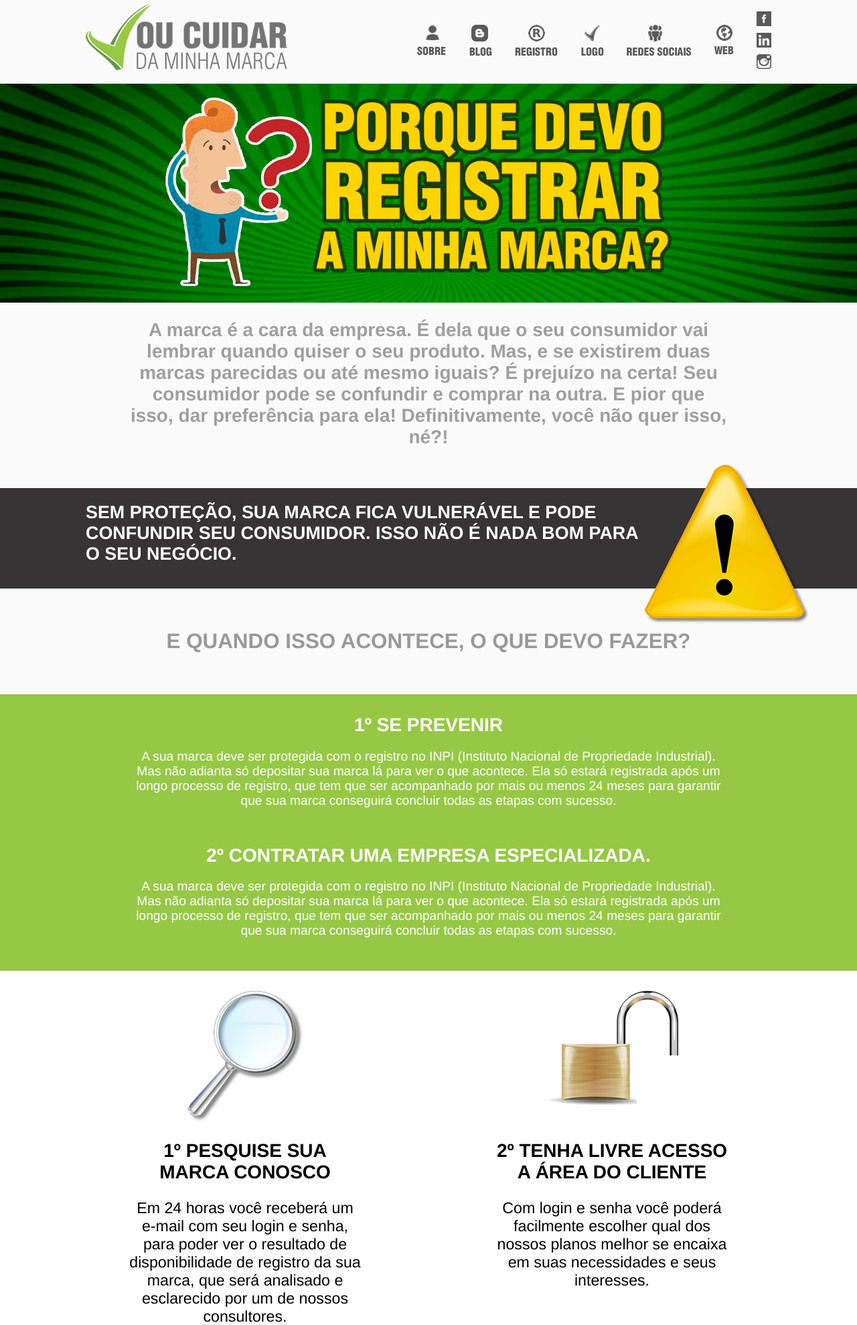
After one commit to venturalp/VouCuidarDaMinhaMarca, a PHP site: page /registro.php in a window 1280 px wide. The commit adds this page. Shown: the top 1979 px of the page at 67% size. Run offline with PHP 8.4, Linux system fonts and the light colour scheme.

Commit message:
Página Registro

```diff
--- a/footer.html
+++ b/footer.html
@@ -16,7 +16,7 @@
                         <ul>
                             <a href="sobre.php"><li>SOBRE</li></a>
                             <a href="#"><li>BLOG</li></a>
-                            <a href="#"><li>REGISTRO</li></a>
+                            <a href="registro.php"><li>REGISTRO</li></a>
                             <a href="#"><li>LOGO</li></a>
                             <a href="#"><li>REDES SOCIAIS</li></a>
                             <a href="#"><li>WEB</li></a>
--- a/header.html
+++ b/header.html
@@ -27,7 +27,7 @@
                 <nav class="icons">
                     <a href="sobre.php"><img src="images/bt_sobre.png"/></a>
                     <img src="images/bt_blog.png"/>
-                    <img src="images/bt_registro.png"/>
+                    <a href="registro.php"><img src="images/bt_registro.png"/></a>
                     <img src="images/bt_logo.png"/>
                     <img src="images/bt_social_media.png"/>
                     <img src="images/bt_web.png"/>
@@ -46,7 +46,7 @@
             <div class="gr-mobi-menu">
                 <a href="sobre.php"><img src="images/bt_sobre_m.png"/></a>
                 <a href="http://blog_.com"><img src="images/bt_blog_m.png"/></a>
-                <a href="http://registro.com"><img src="images/bt_registro_m.png"/></a>
+                <a href="registro.php"><img src="images/bt_registro_m.png"/></a>
                 <a href="http://logo.com"><img src="images/bt_logo_m.png"/></a>
                 <a href="http://social_media.com"><img src="images/bt_social_media_m.png"/></a>
                 <a href="http://web.com"><img src="images/bt_web_m.png"/></a>
--- /dev/null
+++ b/registro.php
@@ -0,0 +1,62 @@
+<?php include("header.html") ?>
+<img class="banner" src="images/banner_registro.png"/>
+<article class="registro1">
+    <p class="cinza">A marca é a cara da empresa. É dela que o seu consumidor vai lembrar quando quiser o seu produto. Mas, e se existirem duas marcas parecidas ou até mesmo iguais? É prejuízo na certa! Seu consumidor pode se confundir e comprar na outra. E pior que isso, dar preferência para ela! Definitivamente, você não quer isso, né?!</p>
+</article>
+<article class="registro2">
+    <div class="registro-alerta">
+        <p>SEM PROTEÇÃO, SUA MARCA FICA VULNERÁVEL E PODE CONFUNDIR SEU CONSUMIDOR. ISSO NÃO É NADA BOM PARA O SEU NEGÓCIO. </p>
+    </div>
+</article>
+<article class="registro3">
+    <p>E QUANDO ISSO ACONTECE, O QUE DEVO FAZER?</p>
+</article>
+<article class="registro4">
+    <h2>1º SE PREVENIR</h2>
+    <p>A sua marca deve ser protegida com o registro no INPI (Instituto Nacional de Propriedade Industrial). Mas não adianta só depositar sua marca lá para ver o que acontece. Ela só estará registrada após um longo processo de registro, que tem que ser acompanhado por mais ou menos 24 meses para garantir que sua marca conseguirá concluir todas as etapas com sucesso.</p><br><br>
+    <h2>2º CONTRATAR UMA EMPRESA ESPECIALIZADA.</h2>
+    <p>A sua marca deve ser protegida com o registro no INPI (Instituto Nacional de Propriedade Industrial). Mas não adianta só depositar sua marca lá para ver o que acontece. Ela só estará registrada após um longo processo de registro, que tem que ser acompanhado por mais ou menos 24 meses para garantir que sua marca conseguirá concluir todas as etapas com sucesso.</p>
+</article>
+<article class="registro5">
+    <div class="reg5-row">
+        <div class="reg-block">
+            <div><img src="images/icon_lupa.png"/></div>
+            <h2>1º PESQUISE SUA MARCA CONOSCO</h2>
+            <p>Em 24 horas você receberá um e-mail com seu login e senha, para poder ver o resultado de disponibilidade de registro da sua marca, que será analisado e esclarecido por um de nossos consultores.</p>
+        </div>
+        <div class="reg-block">
+            <div><img src="images/icon_cadeado.png"/></div>
+            <h2>2º TENHA LIVRE ACESSO A ÁREA DO CLIENTE</h2>
+            <p>Com login e senha você poderá facilmente escolher qual dos nossos planos melhor se encaixa em suas necessidades e seus interesses.</p>
+        </div>
+    </div>
+        <div class="reg5-row">
+        <div class="reg-block">
+            <div><img src="images/icon_r.png"/></div>
+            <h2>1º PESQUISE SUA MARCA CONOSCO</h2>
+            <p>Em 24 horas você receberá um e-mail com seu login e senha, para poder ver o resultado de disponibilidade de registro da sua marca, que será analisado e esclarecido por um de nossos consultores.</p>
+        </div>
+        <div class="reg-block">
+            <div><img src="images/icon_joia.png"/></div>
+            <h2>2º TENHA LIVRE ACESSO A ÁREA DO CLIENTE</h2>
+            <p>Com login e senha você poderá facilmente escolher qual dos nossos planos melhor se encaixa em suas necessidades e seus interesses.</p>
+        </div>
+    </div>
+</article>
+<article class="registro6">
+    <div class="reg6-container">
+        <h2>PESQUISE AGORA SUA MARCA!</h2>
+        <form class="form-registro">
+            <label for="nome">Nome completo:</label>
+            <input type="text" id="nome" required/>
+            <label for="email">E-mail:</label>
+            <input type="email" id="email" required/>
+            <label for="marca">Marca que deseja registrar:</label>
+            <input type="text" id="marca" required/>
+            <label for="ramo">Ramo de atividade:</label>
+            <input type="text" id="ramo" required/>
+        </form>
+        <input type="button" id="enviar" value="ENVIAR"/>
+    </div>
+</article>
+<?php include("footer.html") ?>
--- a/styles/style.css
+++ b/styles/style.css
@@ -554,7 +554,16 @@ footer a:hover{
     color: #64964b ;
 }
 
+@media screen and (max-width: 1600px){
 
+    .reg-block:last-child  {
+        margin-right: 15% !important;
+    }
+
+    .reg-block:first-child  {
+        margin-left: 15% !important;
+    }
+}
 
 @media screen and (max-width: 1024px){
     .container-menu{
@@ -775,4 +784,202 @@ footer a:hover{
     .agencia-container p{
         text-align: center !important;
     }
+
+    .registro2 p{
+        width: 60% !important;
+    }
+
+    .registro1 p{
+        font: 700 168% Helvetica !important;
+        width: 98% !important;
+    }
+
+    .registro4{
+        padding: 15px 5% 15px 5% !important;
+    }
+
+
+    .reg-block:last-child  {
+        margin-right: 10% !important;
+    }
+
+    .reg-block:first-child  {
+        margin-left: 10% !important;
+    }
+
+    .reg5-row{
+        display: block !important;
+    }
+
+    .reg6-container {
+        width: 80% !important;
+    }
 }
+
+.registro1 {
+    background-color: #fafafa;
+    position: relative;
+    margin: 0 auto;
+    width: 100%;
+    padding: 25px 0 60px 0;
+}
+
+.registro1 p{
+    font: 700 175% Helvetica;
+    width: 70%;
+    margin: 0 auto;
+    text-align: center;
+}
+
+.registro2 p{
+    font: 700 168% Helvetica;
+    margin: 0 auto;
+    text-align: left;
+    color: white;
+    width: 72%;
+    display: inline-block;
+    vertical-align: top;
+    margin-top: 5%;
+}
+
+.registro-alerta:after{
+    content: url(../images/icon_alerta.png);
+}
+
+.registro2 {
+    background-color: #363435;
+    position: relative;
+    min-height: 150px;
+}
+
+.registro-alerta {
+    margin-left: 10%;
+    z-index: 999;
+    position: absolute;
+    top: -24%;
+
+}
+
+.registro3 {
+    background-color: #fafafa;
+    padding-top: 30px;
+    padding-bottom: 30px;
+}
+
+.registro3 p{
+    color: #999999;
+    font: 700 196% Helvetica;
+    text-align: center;
+}
+
+.registro4{
+    color: #ffffff;
+    background-color: #96c846;
+    padding: 30px 15% 30px 15%;
+    text-align: center;
+}
+
+.registro4 h2{
+    margin:0;
+}
+
+.registro4 p{
+    font: 100 120% Helvetica;
+}
+
+.reg-block {
+    max-width: 348px;
+    text-align: center;
+    display: inline-block !important;
+    vertical-align: top;
+    position: inherit;
+}
+
+.reg-block p{
+    font: 100 145% Helvetica;
+}
+
+.reg-block div{
+    height: 200px;
+}
+
+.reg-block:first-child  {
+    margin-left: 20%;
+}
+
+.reg-block:last-child  {
+    float: right;
+    margin-right: 20%;
+}
+
+.reg5-row {
+    display: block;
+}
+
+.reg5-row:first-child {
+    margin-bottom: 40px;
+}
+
+.registro5 {
+    padding: 30px 0 30px 0;
+}
+.form-registro label{
+    font-weight: 900;
+}
+
+.form-registro input, .form-registro label{
+    display: block;
+    width: 100%;
+}
+
+.reg6-container h2{
+    text-align: center;
+}
+
+
+.reg6-container input[type="button"]{
+    background-color: #595959;
+    border: 1px solid #595959;
+    color: white;
+    font: 900 100% Helvetica;
+    padding: 5px 30px 5px 30px;
+    position: relative;
+    left: 50%;
+    transform: translateX(-50%);
+    -ms-transform: translateX(-50%);
+    -moz-transform: translateX(-50%);
+    -webkit-transform: translateX(-50%);
+}
+
+.reg6-container {
+    width: 40%;
+    color: #9f9f9f;
+    margin: 0 auto;
+}
+
+.registro6 {
+    padding: 30px 0 30px 0;
+    display: inline-block;
+    width: 100%;
+}
+
+.form-registro input{
+    margin-bottom: 15px;
+}
+
+
+
+
+
+
+
+.form-registro input{
+    border-left-style: none;
+    border-top-style: none;
+    border-right-color: #9f9f9f;
+    border-bottom-color: #9f9f9f;
+    background-color: #eeeeee;
+    padding: 5px 2px 5px 2px;
+    color: #9f9f9f;
+    font: 100 120% Helvetica;
+}
```
Also changed, not shown: art/page_registro/page_registro/registro.jpg, images/banner_registro.png (added), images/icon_alerta.png (added), images/icon_cadeado.png (added), images/icon_joia.png (added), images/icon_lupa.png (added), images/icon_r.png (added).
